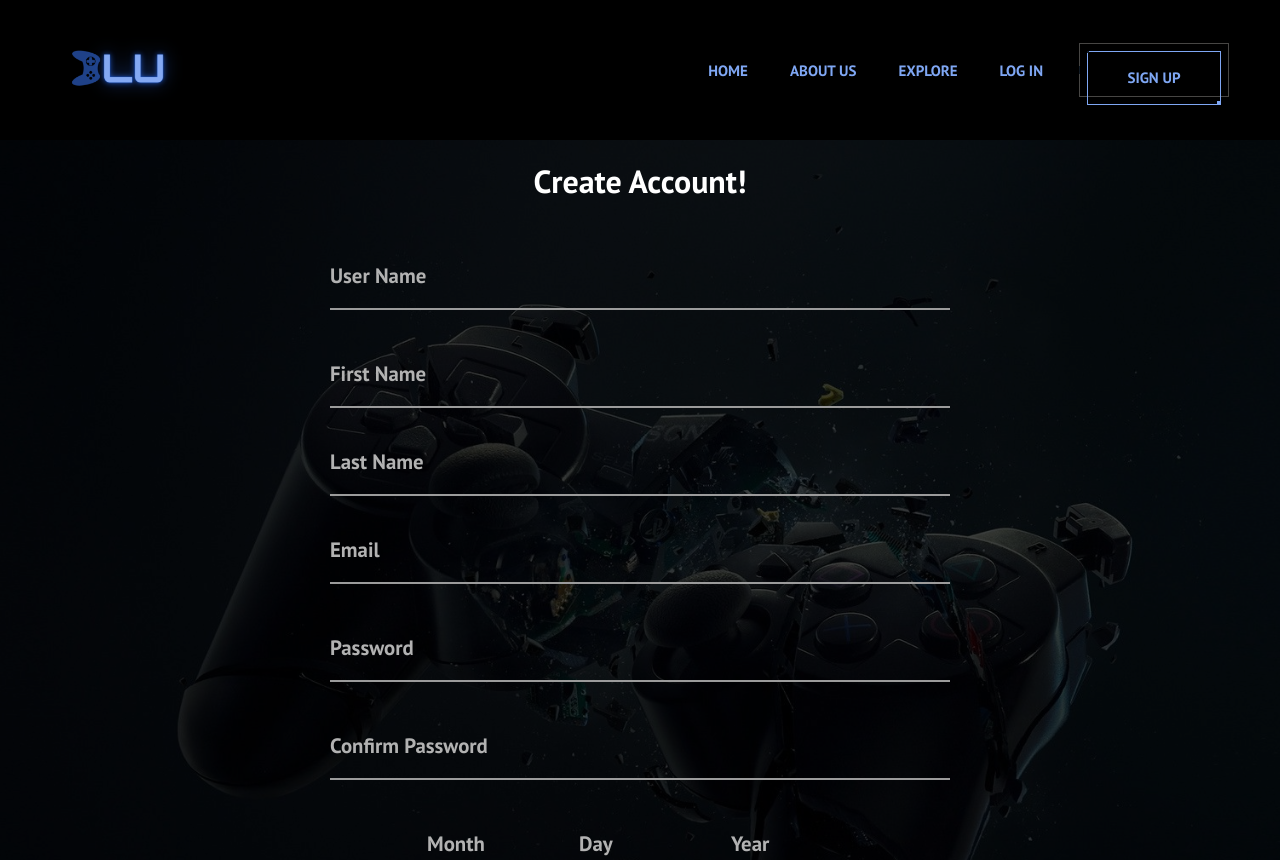
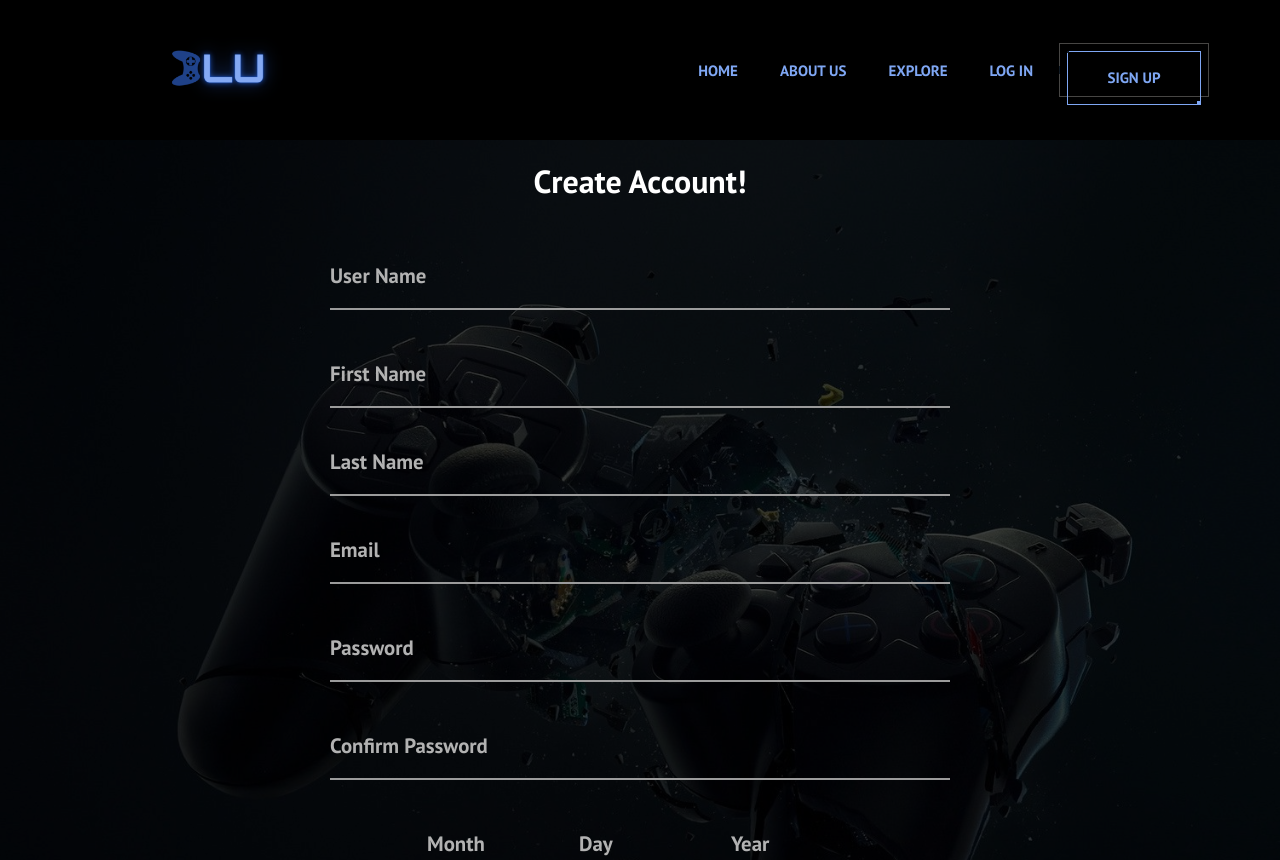
Before and after one commit to Blu-Organization/Blu-Version-2, a React (Create React App) app in the folder client/: page /sign-up in a window 1280 px wide. Shown: the top 860 px of the page. Built offline with nearby package versions, Linux system fonts and the light colour scheme.

Commit message:
Added current user state with redux

```diff
--- a/client/src/App.css
+++ b/client/src/App.css
@@ -68,7 +68,7 @@
 }
 
 .aboutus-profile-pic-paul {
-  background: url('images/paulchoi.jpeg') center center/cover no-repeat;
+  background: url('images/paul.JPG') center center/cover no-repeat;
   height: 207px;
   width: 170px;
   border-radius: 5px;
--- a/client/src/actions/postActions.js
+++ b/client/src/actions/postActions.js
@@ -1,4 +1,9 @@
-import { FETCH_POSTS, NEW_POST, currentGame } from './types.js';
+import {
+  FETCH_POSTS,
+  NEW_POST,
+  currentGame,
+  currentUser
+} from './types.js';
 
 export const fetchPosts = () => dispatch => {
   fetch('https://jsonplaceholder.typicode.com/posts')
@@ -13,3 +18,8 @@ export const fetchCurrentGame = (game) => ({
   type: currentGame,
   game
   })
+
+export const fetchCurrentUser = (user) => ({
+  type: currentUser,
+  user
+  })
--- a/client/src/actions/types.js
+++ b/client/src/actions/types.js
@@ -1,3 +1,4 @@
 export const FETCH_POSTS = 'FETCH_POSTS';
 export const NEW_POST = 'NEW_POST';
 export const currentGame = 'currentGame';
+export const currentUser = 'currentUser';
--- a/client/src/components/CardItem.js
+++ b/client/src/components/CardItem.js
@@ -28,8 +28,4 @@ const mapDispatchToProps = dispatch => {
   }, dispatch )
 }
 
-const mapStateToProps = (state) => ({
-  currentGame: state.currentGameReducer.currentGame
-})
-
-export default connect(mapStateToProps, mapDispatchToProps)(CardItem);
+export default connect(() => {}, mapDispatchToProps)(CardItem);
--- a/client/src/components/HeroSection.css
+++ b/client/src/components/HeroSection.css
@@ -76,3 +76,9 @@
     width: 100%;
   }
 }
+
+@media screen and (max-width: 550px) {
+  .button-containers {
+    flex-direction: column;
+  }
+}
--- a/client/src/components/Navbar.css
+++ b/client/src/components/Navbar.css
@@ -2,7 +2,6 @@
   background: black;
   height: 140px;
   display: flex;
-  justify-content: center;
   align-items: center;
   font-size: 1.2rem;
   position: sticky;
@@ -15,8 +14,8 @@
   justify-content: center;
   align-items: center;
   height: 80px;
-  max-width: 1500px;
-  gap: 100px;
+  width: 1600px;
+  gap: 150px;
 }
 
 .navbar-logo {
@@ -36,14 +35,13 @@
 
 .nav-menu {
   display: grid;
-  grid-template-columns: repeat(4, auto);
+  grid-template-columns: repeat(5, auto);
   grid-gap: 10px;
   list-style: none;
   text-align: center;
   width: 60vw;
   justify-content: end;
   margin-right: -5rem;
-  margin-top: 90px;
 }
 
 .nav-item {
--- a/client/src/components/Navbar.js
+++ b/client/src/components/Navbar.js
@@ -3,6 +3,7 @@ import { Link } from 'react-router-dom';
 import styled from 'styled-components';
 import Button2 from './subComponents/Button2.js'
 import './Navbar.css';
+import { connect } from 'react-redux';
 
 const Logo = styled.img`
   height: 140px;
@@ -14,13 +15,22 @@ const Logo = styled.img`
 
 const NavItem = styled.li`
   height: 80px;
+  display: flex;
+  align-items: center;
 `;
 
 const LengthOfButton = styled.div`
   width: 150px;
 `;
 
-const Navbar = () => {
+const CurrentUserText = styled.span`
+  color: white;
+  margin-bottom: 6px;
+  margin-left: 10px;
+`;
+
+
+const Navbar = ({ currentUser }) => {
 
   const [clicked, setClicked] = useState(false);
   const [button, setButton] = useState(true);
@@ -42,12 +52,18 @@ const Navbar = () => {
   }
 
   const buttonFunc = () => {
-    if (button) {
+    if (button && currentUser === '') {
       return (
         <div>
-          <Button2 location={'sign-up'} onClick={() => console.log('hello!!!!')} text={'Sign Up'}></Button2>
+          <Button2 location={'sign-up'} text={'Sign Up'}></Button2>
           <LengthOfButton></LengthOfButton>
         </div>
+      )
+    } else {
+      return (
+        <CurrentUserText>
+          {currentUser}
+        </CurrentUserText>
       )
     }
   }
@@ -81,14 +97,17 @@ const Navbar = () => {
               <Link className='nav-links' to='/log-in' onClick={closeMobileMenu}>Log In</Link>
             </NavItem>
             <NavItem>
-              <Link className='nav-links-mobile' to='/sign-up' onClick={closeMobileMenu}>Sign Up</Link>
+            {buttonFunc()}
             </NavItem>
           </ul>
-          {buttonFunc()}
         </div>
       </nav>
     </div>
   )
 }
 
-export default Navbar;
+const mapStateToProps = (state) => ({
+  currentUser: state.currentUserReducer.user
+})
+
+export default connect(mapStateToProps, () => {})(Navbar);
--- a/client/src/components/SignUpPage.js
+++ b/client/src/components/SignUpPage.js
@@ -1,10 +1,12 @@
 import React, { useState } from 'react';
-import { Link } from 'react-router-dom';
 import './SignUpPage.css';
 import styled from 'styled-components';
 import axios from 'axios';
 import controller from '../images/controller.jpg';
 import Button2 from './subComponents/Button2.js';
+import { connect } from 'react-redux';
+import { fetchCurrentUser } from '../actions/postActions.js';
+import { bindActionCreators } from 'redux';
 
 const LengthOfButton = styled.div`
   width: 250px;
@@ -230,7 +232,7 @@ const WelcomeText = styled.span`
   font-weight: 400;
 `;
 
-const SignUpPage = () => {
+const SignUpPage = ({ fetchCurrentUser, currentUser }) => {
 
   const [username, setUserName] = useState('');
   const [firstname, setFirstName] = useState('');
@@ -642,7 +644,7 @@ const SignUpPage = () => {
                     month,
                     day,
                     year
-                  );}}>Submit
+                  ); fetchCurrentUser(username)}}>Submit
                 </ButtonText>
             </ButtonPTag>
           </ButtonATag>
@@ -655,6 +657,7 @@ const SignUpPage = () => {
       return (
         <>
           <WelcomeDiv>
+            {/* <WelcomeText>{currentUser}</WelcomeText> */}
             <WelcomeText>Welcome to the Blu family!</WelcomeText>
             <WelcomeText>Log in to continue and start finding the perfect gaming buddies to play with!</WelcomeText>
           </WelcomeDiv>
@@ -677,4 +680,14 @@ const SignUpPage = () => {
   )
 }
 
-export default SignUpPage;
+const mapDispatchToProps = dispatch => {
+  return bindActionCreators({
+    fetchCurrentUser
+  }, dispatch )
+}
+
+// const mapStateToProps = (state) => ({
+//   currentUser: state.currentUserReducer.user
+// })
+
+export default connect(() => {}, mapDispatchToProps)(SignUpPage);
--- /dev/null
+++ b/client/src/reducers/currentUserReducer.js
@@ -0,0 +1,17 @@
+import { currentUser } from '../actions/types.js';
+
+const initialState = {
+  user: ''
+}
+
+export default function currentUserReducer(state = initialState, action) {
+  switch(action.type) {
+    case currentUser:
+      return {
+        ...state,
+        user: action.user
+      }
+    default:
+      return state;
+  }
+}
--- a/client/src/reducers/index.js
+++ b/client/src/reducers/index.js
@@ -1,8 +1,10 @@
 import { combineReducers } from 'redux';
 import postReducer from './postReducer.js';
 import currentGameReducer from './currentGameReducer.js';
+import currentUserReducer from './currentUserReducer.js';
 
 export default combineReducers({
   posts: postReducer,
-  currentGameReducer: currentGameReducer
+  currentGameReducer: currentGameReducer,
+  currentUserReducer: currentUserReducer
 });
```
Also changed, not shown: client/src/images/paul.JPG (added).
